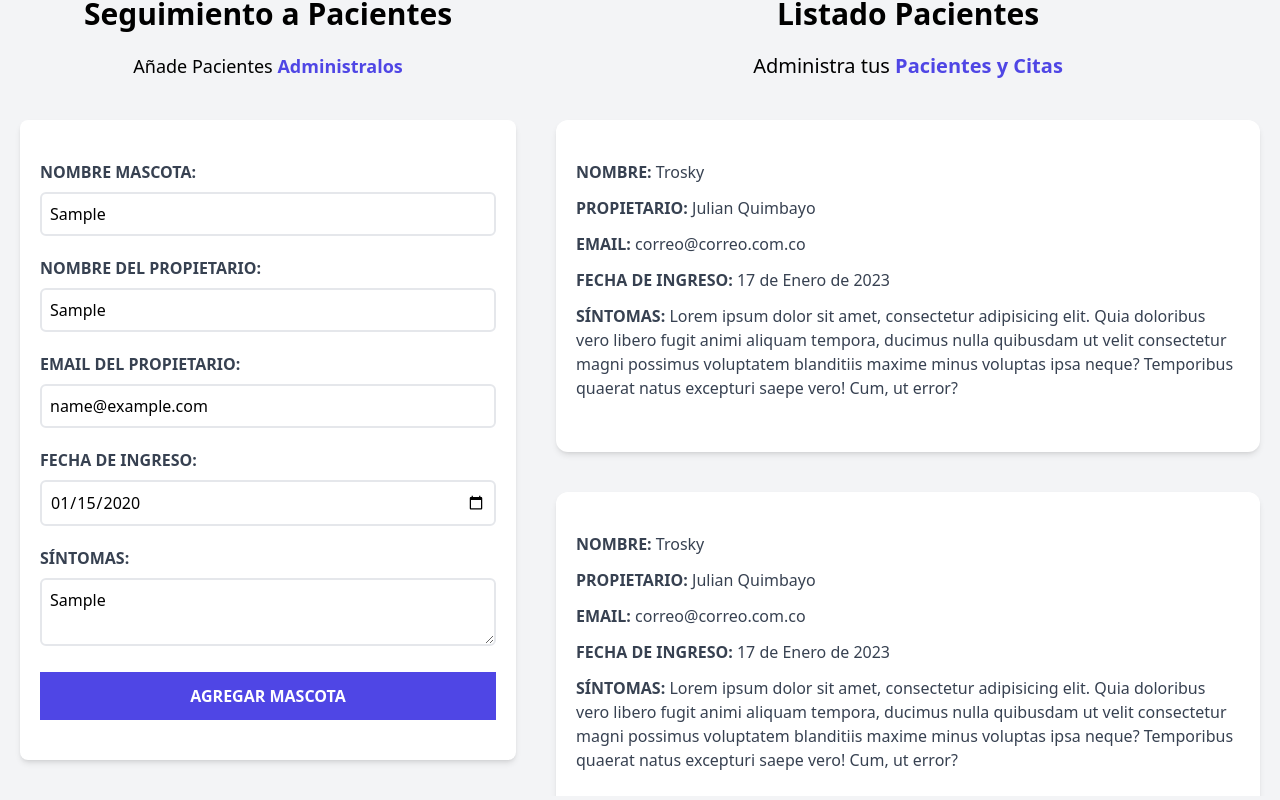
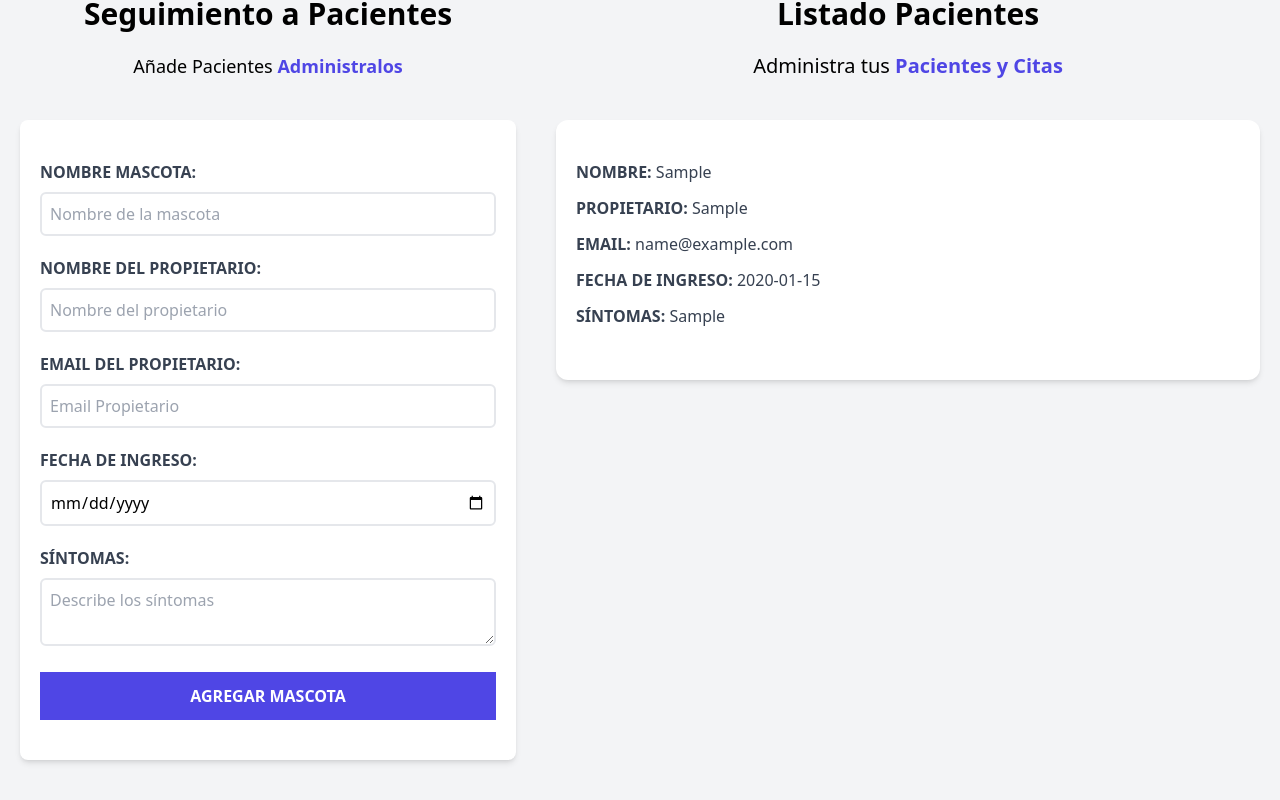
Before and after one commit to marlonvas/Electiva22, a React (Vite) app in the folder citas-react/: page / in a window 1280 px wide. Both pictures are taken after typing "Sample", "Sample", "name@example.com", "2020-01-15", "Sample" into the empty fields and a click on the input "Agregar Mascota". Shown: the part 180-980 px from the top of the page. Built offline with nearby package versions, Linux system fonts and the light colour scheme.

Commit message:
agragar hooks and prof

```diff
--- a/citas-react/src/App.jsx
+++ b/citas-react/src/App.jsx
@@ -3,18 +3,25 @@
 import Formulario from "./components/Formulario"
 import Header from "./components/Header"
 import ListadoPaciente from "./components/ListadoPaciente"
-
+import { useState } from "react"
 
 /*Funcion creadora de la aplicación */
 function App() {
+
+  const [pacientes,setPacientes] = useState([])
 
   return (
     /*Etiqueta padre y el body de la página*/
     <div className="container mx-auto mt-20">
       <Header />
       <div className="mt-12 md:flex">
-        <Formulario />
-        <ListadoPaciente />
+        <Formulario
+        pacientes = {pacientes}
+          setPacientes ={setPacientes}
+        />
+        <ListadoPaciente
+          pacientes = {pacientes}
+        />
       </div>
     </div>
   )
--- /dev/null
+++ b/citas-react/src/components/Error.jsx
@@ -0,0 +1,14 @@
+
+
+const Error = ({children}) => {
+  return (
+    (
+        <div className="bg-red-800 text-white
+        p-3 uppercase text-center font-bold
+        rounded-md">
+          {children}
+        </div>)
+  )
+}
+
+export default Error
--- a/citas-react/src/components/Formulario.jsx
+++ b/citas-react/src/components/Formulario.jsx
@@ -1,7 +1,8 @@
 import { useState, useEffect } from "react";
+import Error from "./Error";
 
 
-const Formulario = () => {
+const Formulario = ({pacientes, setPacientes}) => {
   const [nombre, setNombre] = useState('');
   const [propietario, setPropietario] = useState('');
   const [email, setEmail] = useState('');
@@ -23,6 +24,24 @@ const Formulario = () => {
   }
 
   setError(false);
+  //objeto de paciente-enviar al arreglo
+  const objetoPaciente={
+    nombre,
+    propietario,
+    email,
+    fingreso,
+    sintomas
+  }
+
+  setPacientes([...pacientes, objetoPaciente])
+
+  //limpiesa de los hooks
+
+  setNombre('')
+  setPropietario('')
+  setEmail('')
+  setFingreso('')
+  setSintomas('')
   }
 
 
@@ -39,14 +58,10 @@ const Formulario = () => {
     </p>
 
     <form className="bg-white shadow-md rounded-lg py-10 px-5 mb-10" onSubmit={handleSubmit}>
-      {error && (
-      <div className="bg-red-800 text-white
-      p-3 uppercase text-center font-bold
-      rounded-md">
-        <p>
-          Todos los campos son Obligatorios!
-        </p>
-      </div>)
+      {error && <Error><p>
+            Todos los campos son Obligatorios!
+          </p></Error>
+
       }
       <div className="mb-5">
         <label htmlFor="mascota" className="block text-gray-700
--- a/citas-react/src/components/ListadoPaciente.jsx
+++ b/citas-react/src/components/ListadoPaciente.jsx
@@ -1,7 +1,7 @@
 import Pacientes from "./Pacientes"
 
 
-function ListadoPaciente() {
+function ListadoPaciente({pacientes}) {
   return (
    <div className="md:w-1/2 lg:w-3/5 md:h-screen overflow-y-scroll">
       <h2 className="font-black text-3xl text-center">Listado Pacientes</h2>
@@ -9,11 +9,14 @@ function ListadoPaciente() {
         Administra tus {' '}
         <span className="text-indigo-600 font-bold">Pacientes y Citas</span>
       </p>
+      {pacientes.map((indice)=>
+      <Pacientes
+      indice = {indice}
+      />
+      )}
 
-      <Pacientes />
-      <Pacientes />
-      <Pacientes />
-      <Pacientes />
+
+
    </div>
   )
 }
--- a/citas-react/src/components/Pacientes.jsx
+++ b/citas-react/src/components/Pacientes.jsx
@@ -1,24 +1,24 @@
-const Pacientes = () => {
+const Pacientes = ({indice}) => {
   return (
     <div className="m-3 bg-white shadow-md px-5 py-10 rounded-xl mx-5 my-10">
         <p className="font-bold mb-3 text-gray-700 uppercase">
-          Nombre:{' '} <span className="font-normal normal-case">Trosky</span>
+          Nombre:{' '} <span className="font-normal normal-case">{indice.nombre}</span>
         </p>
 
         <p className="font-bold mb-3 text-gray-700 uppercase">
-          Propietario:{' '} <span className="font-normal normal-case">Julian Quimbayo</span>
+          Propietario:{' '} <span className="font-normal normal-case">{indice.propietario}</span>
         </p>
 
         <p className="font-bold mb-3 text-gray-700 uppercase">
-          Email:{' '} <span className="font-normal normal-case">correo@correo.com.co</span>
+          Email:{' '} <span className="font-normal normal-case">{indice.email}</span>
         </p>
 
         <p className="font-bold mb-3 text-gray-700 uppercase">
-          Fecha de Ingreso:{' '} <span className="font-normal normal-case">17 de Enero de 2023</span>
+          Fecha de Ingreso:{' '} <span className="font-normal normal-case">{indice.fingreso}</span>
         </p>
 
         <p className="font-bold mb-3 text-gray-700 uppercase">
-          Síntomas:{' '} <span className="font-normal normal-case">Lorem ipsum dolor sit amet, consectetur adipisicing elit. Quia doloribus vero libero fugit animi aliquam tempora, ducimus nulla quibusdam ut velit consectetur magni possimus voluptatem blanditiis maxime minus voluptas ipsa neque? Temporibus quaerat natus excepturi saepe vero! Cum, ut error?</span>
+          Síntomas:{' '} <span className="font-normal normal-case">{indice.sintomas}</span>
         </p>
       </div>
   )
```
